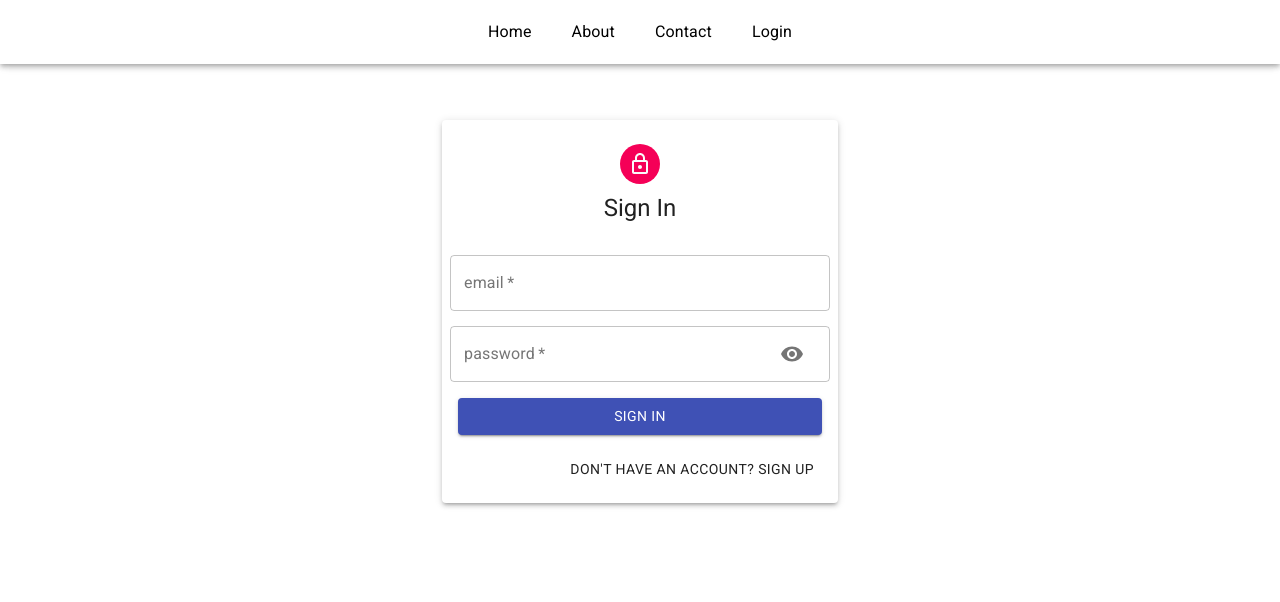
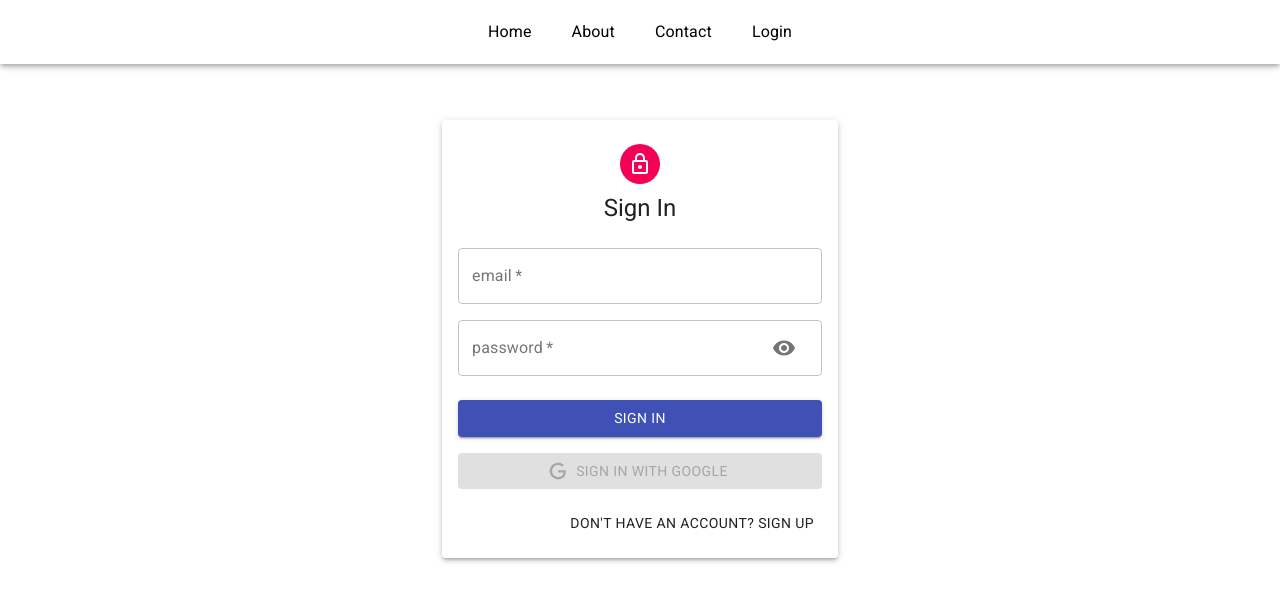
Before and after one commit to AayushShuk1a/Blog-Website, a React (Create React App) app in the folder client/: page /auth in a window 1280 px wide. Shown: the top 602 px of the page. Built offline with nearby package versions, Linux system fonts and the light colour scheme.

Commit message:
Google Link

```diff
--- a/client/src/Auth/Auth.js
+++ b/client/src/Auth/Auth.js
@@ -4,11 +4,12 @@
   Container,
   Grid,
   Paper,
-  TextField,
   Typography,
 } from "@material-ui/core";
 import { LockOutlined } from "@material-ui/icons";
 import React, { useState } from "react";
+import GoogleLogin from "react-google-login";
+import Icon from "./Icon";
 
 import useStyles from "./styles";
 import Input from "./Input";
@@ -30,6 +31,14 @@
   const switchMode = () => {
     setisSignUp((prevState) => !prevState);
     handleShowPassword(false);
+  };
+
+  const GoogleSuccess = async (res) => {
+    console.log(res);
+  };
+
+  const GoogleFailure = () => {
+    console.log("Google Sign in failed.Please Try Again Later");
   };
 
   return (
@@ -92,7 +101,27 @@
             {isSignUp ? "Sign Up" : "Sign In"}
           </Button>
 
-          <Grid container justify="flex-end">
+          <GoogleLogin
+            clientId="377386531731-nfueq28h4q7r4sdmbie5ej72928e45bj.apps.googleusercontent.com"
+            render={(renderProps) => (
+              <Button
+                variant="contained"
+                color="primary"
+                onClick={renderProps.onClick}
+                className={classes.googleButton}
+                fullWidth
+                disabled={renderProps.disabled}
+                startIcon={<Icon />}
+              >
+                Sign in With Google
+              </Button>
+            )}
+            onSuccess={GoogleSuccess}
+            onFailure={GoogleFailure}
+            cookiePolicy="single_host_origin"
+          />
+
+          <Grid container justifyContent="flex-end">
             <Grid item>
               <Button onClick={switchMode}>
                 {isSignUp
--- /dev/null
+++ b/client/src/Auth/Icon.js
@@ -0,0 +1,12 @@
+import React from "react";
+
+const icon = () => (
+  <svg style={{ width: "20px", height: "20px" }} viewBox="0 0 24 24">
+    <path
+      fill="currentColor"
+      d="M21.35,11.1H12.18V13.83H18.69C18.36,17.64 15.19,19.27 12.19,19.27C8.36,19.27 5,16.25 5,12C5,7.9 8.2,4.73 12.2,4.73C15.29,4.73 17.1,6.7 17.1,6.7L19,4.72C19,4.72 16.56,2 12.1,2C6.42,2 2.03,6.8 2.03,12C2.03,17.05 6.16,22 12.25,22C17.6,22 21.5,18.33 21.5,12.91C21.5,11.76 21.35,11.1 21.35,11.1V11.1Z"
+    />
+  </svg>
+);
+
+export default icon;
--- a/client/src/Auth/Input.js
+++ b/client/src/Auth/Input.js
@@ -12,9 +12,8 @@
   handleShowPassword,
 }) => {
   return (
-    <Grid xs={12} sm={half ? 6 : 12}>
+    <Grid item xs={12} sm={half ? 6 : 12}>
       <TextField
-        style={{ marginRight: 100, marginTop: 15 }}
         name={name}
         required
         label={label}
@@ -24,7 +23,8 @@
         type={type}
         variant="outlined"
         InputProps={
-          name === "password" && {
+          name === "password"
+            ? {
                 endAdornment: (
                   <InputAdornment position="end">
                     <IconButton onClick={handleShowPassword}>
@@ -33,6 +33,7 @@
                   </InputAdornment>
                 ),
               }
+            : null
         }
       ></TextField>
     </Grid>
```
Lines whose indentation alone changed are shown as unchanged.
